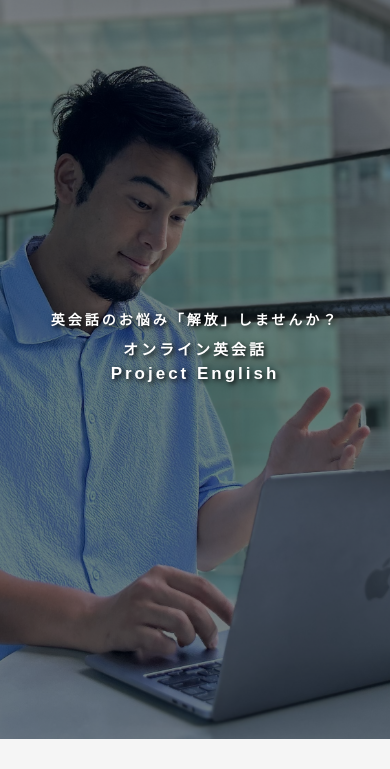
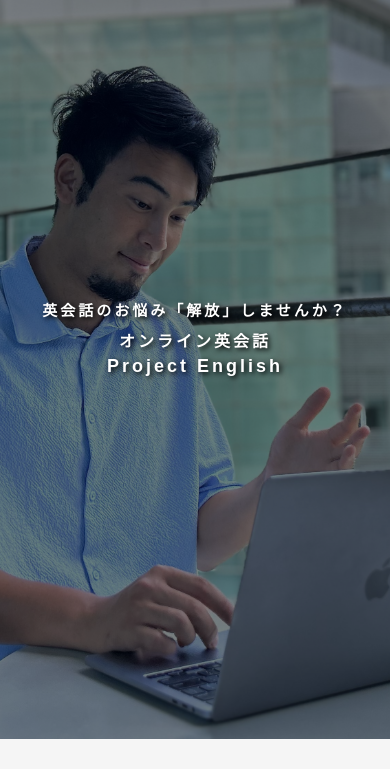
Before and after one commit to OasisTHECHEF/kenny-english, a plain HTML site: page index.html in a window 390 px wide. Shown: the part 75-844 px from the top of the page. Drawn offline with nearby package versions, Linux system fonts and the light colour scheme; files whose address does not match are found by name; a web font is replaced by a local one.

Commit message:
sp pg1 & FL

```diff
--- a/index.html
+++ b/index.html
@@ -337,7 +337,7 @@
                 <div class="pgFL-top-box">
                     <h2 class="pgFL-h2">まずは無料体験レッスンへ</h2>
                     <p>会話、発音、リスニング、発信力能力を細かく追求！</p>
-                    <p>初めての英会話で不安がある方も、<br>まずは無料レッスンでお気軽に体験してみてください。</p>
+                    <p>初めての英会話で不安がある方も、<br>まずは無料レッスンを体験してみてください。</p>
                 </div>
 
                 <div class="pgFL-bottom-box">
--- a/pgm/css/style.css
+++ b/pgm/css/style.css
@@ -1839,13 +1839,13 @@ body.scrolled #header a {
     padding: 0;
     width: 90%; /* Responsive width */
     text-align: center;
-    margin-top: 250px;
+    margin-top: 240px;
     z-index: 2;
   }
 
   .pg1-top-text h1 {
     color: #fff;
-    font-size: 14px;
+    font-size: 15px;
     letter-spacing: 3px;
   }
 
@@ -1867,13 +1867,13 @@ body.scrolled #header a {
 }
 
 .pg1-h3 {
-  font-size: 15px; /* Adjust to match the desired alignment */
+  font-size: 16px; /* Adjust to match the desired alignment */
   margin-bottom: 5px;
   letter-spacing: 3px;
 }
 
 .pg1-h1 {
-  font-size: 17px; /* Larger size for emphasis */
+  font-size: 18px; /* Larger size for emphasis */
   letter-spacing: 3px;
 }
 
@@ -2408,7 +2408,7 @@ body.scrolled #header a {
 
 .pgFL-top-box p {
   font-size: 13px;
-  padding: 0 20px;
+  padding: 0 8px;
 }
 
 
```
